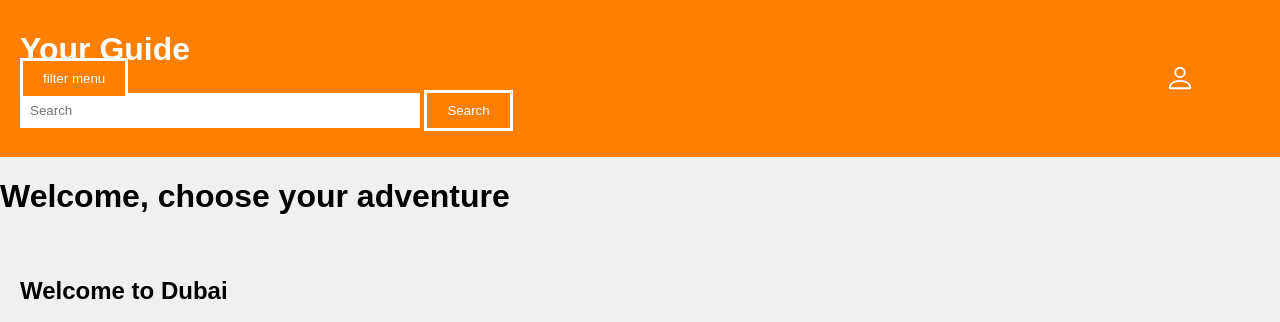
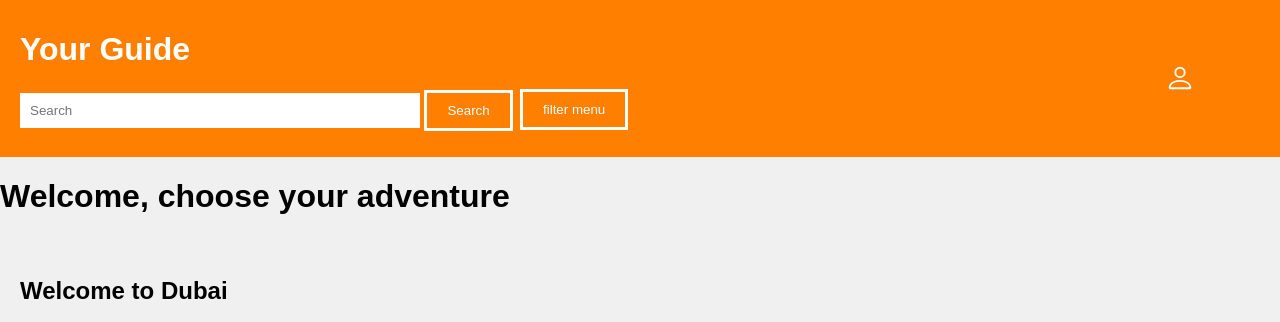
Before and after one commit to khadijo/Group18.YourGuide.Prototype, a Flask app: page /home in a window 1280 px wide. Shown: the top 322 px of the page. Run offline with Flask 3, Linux system fonts and the light colour scheme; a user stored in the database is signed in; data comes from the database, SQL or seed files in the repository.

Commit message:
fixed filter button in homepage.html

```diff
--- a/Gruppe_18/src/main/templates/homepage.html
+++ b/Gruppe_18/src/main/templates/homepage.html
@@ -146,7 +146,9 @@
         }
 
         .button-placement{
+            margin-top: 62;
             position: absolute;
+            margin-left: 500;
         }
     </style>
 
```
